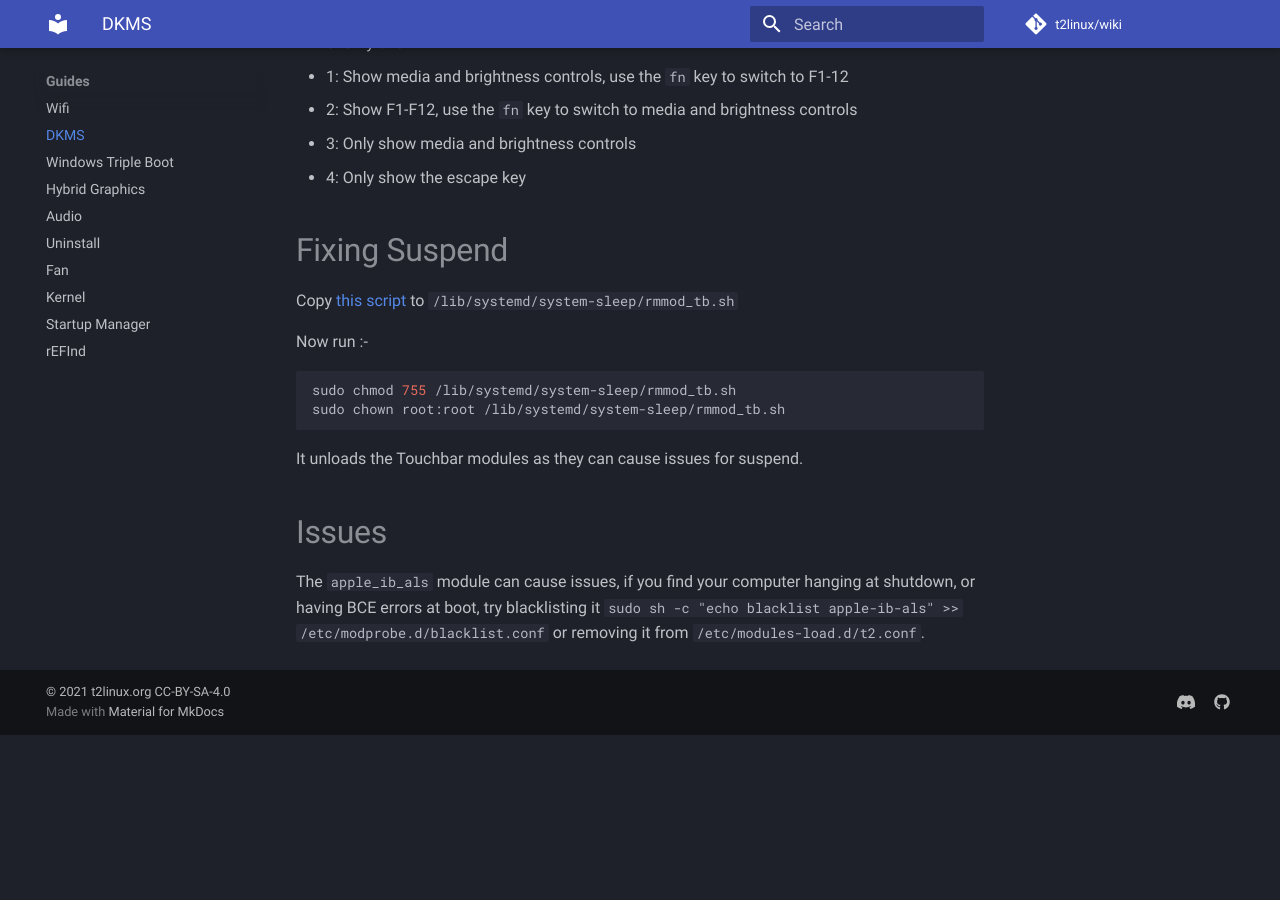
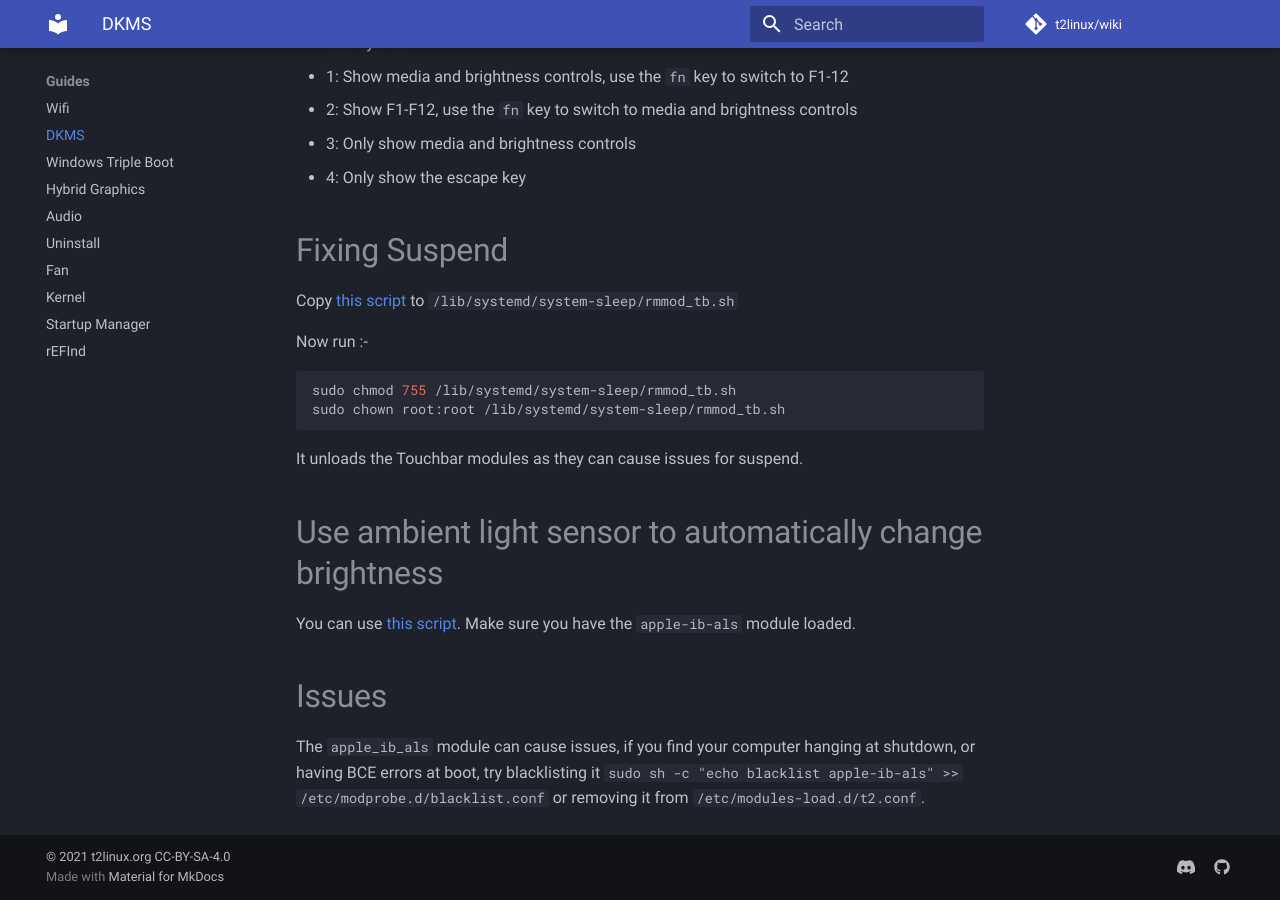
Before and after one commit to t2linux/wiki, an MkDocs documentation site: the page built from docs/guides/dkms.md, in a window 1280 px wide and 900 px high, scrolled down 2385 px. Built offline with MkDocs 1.6.1 and Material for MkDocs 9.7.7, drawn with Linux system fonts in a browser that asks for light colours; comment, search, counter and statistics services are not loaded; before the commit the page ends 3120 px from its top, so only the background shows below that.

Commit message:
dkms: link to als auto birghtness script

```diff
--- a/docs/guides/dkms.md
+++ b/docs/guides/dkms.md
@@ -94,6 +94,10 @@ sudo chown root:root /lib/systemd/system-sleep/rmmod_tb.sh
 
 It unloads the Touchbar modules as they can cause issues for suspend.
 
+# Use ambient light sensor to automatically change brightness
+
+You can use [this script](https://gist.github.com/jbredall/52179d1fc2c91917d2fde118d2cb04aa). Make sure you have the `apple-ib-als` module loaded.
+
 # Issues
 
 The `apple_ib_als` module can cause issues, if you find your computer hanging at shutdown, or having BCE errors at boot, try blacklisting it `sudo sh -c "echo blacklist apple-ib-als" >> /etc/modprobe.d/blacklist.conf` or removing it from `/etc/modules-load.d/t2.conf`.
```
